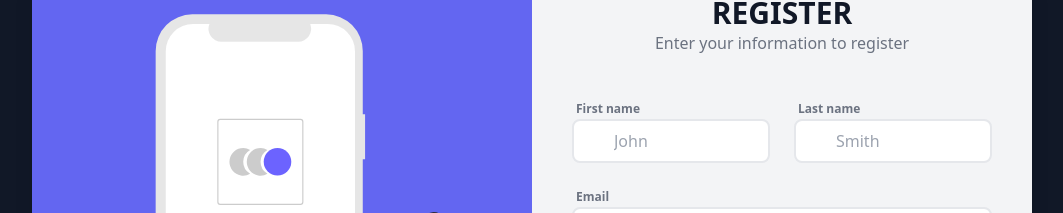
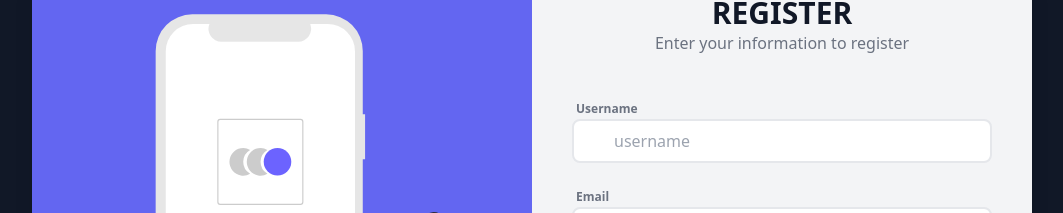
Before and after one commit to abbindustrigymnasium/fn-projekt-6, a Nuxt app in the folder GambleForGood/: page /signup in a window 1280 px wide. Shown: the part 175-388 px from the top of the page, without its empty margins (108-1171 px from the left). Built offline with nearby package versions, Linux system fonts and the light colour scheme.

Commit message:
fix signup username ui and  redirect to login

```diff
--- a/GambleForGood/package.json
+++ b/GambleForGood/package.json
@@ -15,6 +15,6 @@
     "tailwindcss": "^3.2.4"
   },
   "dependencies": {
-    "axios": "^1.3.2"
+    "axios": "^1.3.3"
   }
 }
--- a/GambleForGood/pages/login.vue
+++ b/GambleForGood/pages/login.vue
@@ -38,7 +38,7 @@
 
                               <div class="mt-6">
                                   <button
-                                      class="w-full px-4 py-2 tracking-wide text-white transition-colors duration-200 transform bg-indigo-500 rounded-md hover:bg-indigo-400 focus:outline-none focus:bg-indigo-400 focus:ring focus:ring-indigo-300 focus:ring-opacity-50">
+                                      @click="login" class="w-full px-4 py-2 tracking-wide text-white transition-colors duration-200 transform bg-indigo-500 rounded-md hover:bg-indigo-400 focus:outline-none focus:bg-indigo-400 focus:ring focus:ring-indigo-300 focus:ring-opacity-50">
                                       Sign in
                                   </button>
                               </div>
@@ -52,23 +52,35 @@
           </div>
       </div>
   </template>
-<script>
+
+<script setup>
+import axios from 'axios'; const endpoint = 'http://localhost:3001';
 
 definePageMeta({
   layout: "empty",
 });
 
+async function login() {
+  try {
 
-import axios from 'axios'; const endpoint = 'http://localhost:3001';
-// async function getData() {
-//   try {
+    const response = await axios.get(`${endpoint}/leaderboarddonate`);
+    const data = response.data;
+    console.log(data);
 
-//     const response = await axios.get(`${endpoint}/allusers`);
-//     const data = response.data;
-//     console.log(data);
-//   } catch (error) {
-//     console.error(error);
-//   }
-// } getData();
+    axios.post(`${endpoint}/login`, {
+      email: _email.value,
+      password: _password.value
+    })
+    .then(function (response) {
+      console.log(response);
+    })
+    .catch(function (error) {
+      console.log(error);
+    });
+
+  } catch (error) {
+    console.error(error);
+  }
+}
 
 </script>
--- a/GambleForGood/pages/signup.vue
+++ b/GambleForGood/pages/signup.vue
@@ -17,18 +17,11 @@
                 </div>
                 <div>
                     <div class="flex -mx-3">
-                        <div class="w-1/2 px-3 mb-5">
-                            <label for="" class="text-xs font-semibold px-1">First name</label>
+                        <div class="w-full px-3 mb-5">
+                            <label for="" class="text-xs font-semibold px-1">Username</label>
                             <div class="flex">
-                                <div class="w-10 z-10 pl-1 text-center pointer-events-none flex items-center justify-center"><i class="mdi mdi-account-outline text-gray-400 text-lg"></i></div>
-                                <input type="text" class="w-full -ml-10 pl-10 pr-3 py-2 rounded-lg border-2 border-gray-200 outline-none focus:border-indigo-500" placeholder="John">
-                            </div>
-                        </div>
-                        <div class="w-1/2 px-3 mb-5">
-                            <label for="" class="text-xs font-semibold px-1">Last name</label>
-                            <div class="flex">
-                                <div class="w-10 z-10 pl-1 text-center pointer-events-none flex items-center justify-center"><i class="mdi mdi-account-outline text-gray-400 text-lg"></i></div>
-                                <input type="text" class="w-full -ml-10 pl-10 pr-3 py-2 rounded-lg border-2 border-gray-200 outline-none focus:border-indigo-500" placeholder="Smith">
+                                <div class="w-10 z-10 pl-1 text-center pointer-events-none flex items-center justify-center"><i class="mdi mdi-email-outline text-gray-400 text-lg"></i></div>
+                                <input v-model="_username" type="email" class="w-full -ml-10 pl-10 pr-3 py-2 rounded-lg border-2 border-gray-200 outline-none focus:border-indigo-500" placeholder="username">
                             </div>
                         </div>
                     </div>
@@ -52,7 +45,7 @@
                     </div>
                     <div class="flex -mx-3">
                         <div class="w-full px-3 mb-5">
-                            <button @click="getData" class="block w-full max-w-xs mx-auto bg-indigo-500 hover:bg-indigo-700 focus:bg-indigo-700 text-white rounded-lg px-3 py-3 font-semibold">REGISTER NOW</button>
+                            <button @click="signup" class="block w-full max-w-xs mx-auto bg-indigo-500 hover:bg-indigo-700 focus:bg-indigo-700 text-white rounded-lg px-3 py-3 font-semibold">REGISTER NOW</button>
                         </div>
                     </div>
                 </div>
@@ -74,8 +67,9 @@ definePageMeta({
 
 const _email = ref();
 const _password = ref();
+const _username = ref();
 
-async function getData() {
+async function signup() {
     try {
 
       axios.post(`${endpoint}/signup`, {
@@ -92,6 +86,8 @@ async function getData() {
     console.log(_email.value)
     console.log(_password.value)
 
+    await navigateTo('/login')
+
     } catch (error) {
       console.error(error);
     }
```
Also changed, not shown: 1 other file (tests, documents, lock files or other folders).
